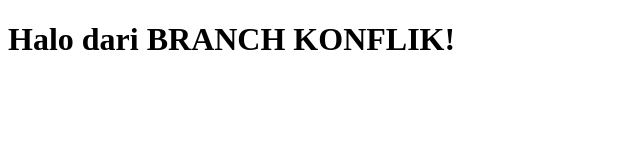
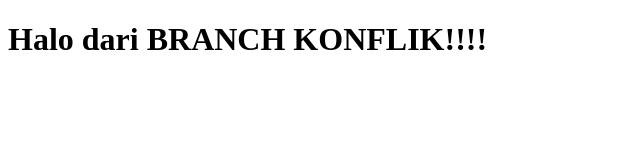
Before and after one commit to hilminur191/belajar-git, a plain HTML site: page index.html in a window 1280 px wide. Shown: the full height of the page, 0-640 px from the left. Drawn offline with Linux system fonts and the light colour scheme.

Commit message:
edit h1 di branch konflik-demo

```diff
--- a/index.html
+++ b/index.html
@@ -6,6 +6,6 @@
     <title>Belajar Git</title>
   </head>
   <body>
-    <h1>Halo dari BRANCH KONFLIK!</h1>
+    <h1>Halo dari BRANCH KONFLIK!!!!</h1>
   </body>
 </html>
```
